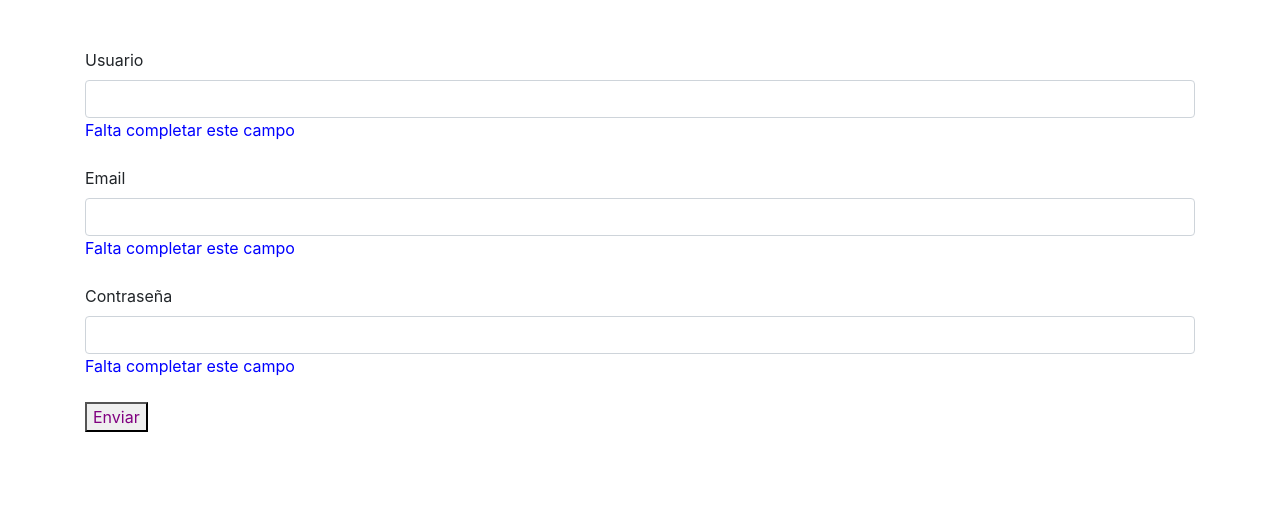
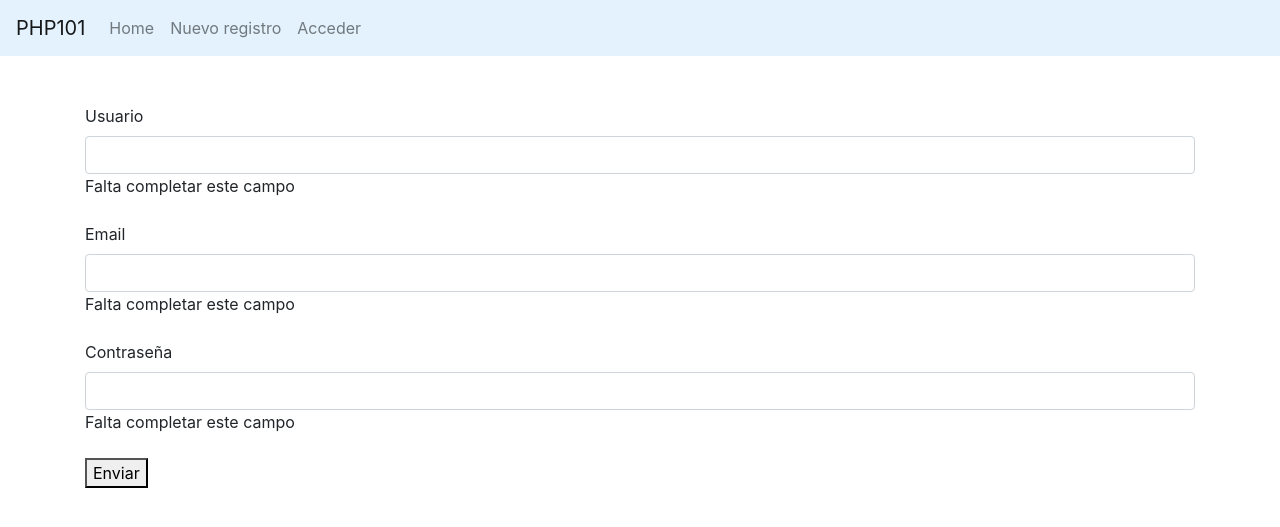
Before and after one commit to marcu87/php101, a PHP site: page /registerForm.php in a window 1280 px wide. Shown: the top 527 px of the page. Run offline with PHP 8.4, Linux system fonts and the light colour scheme.

Commit message:
Style / Footer / Header

```diff
--- /dev/null
+++ b/footer.php
@@ -0,0 +1,3 @@
+</body>
+
+</html>
--- /dev/null
+++ b/header.php
@@ -0,0 +1,31 @@
+<!DOCTYPE html>
+<html lang="en">
+
+<head>
+    <meta charset="UTF-8">
+    <meta name="viewport" content="width=device-width, initial-scale=1.0">
+    <title>Register form</title>
+    <link rel="stylesheet" href="https://cdn.jsdelivr.net/npm/bootstrap@4.5.3/dist/css/bootstrap.min.css" integrity="sha384-TX8t27EcRE3e/ihU7zmQxVncDAy5uIKz4rEkgIXeMed4M0jlfIDPvg6uqKI2xXr2" crossorigin="anonymous">
+    <script src="https://code.jquery.com/jquery-3.5.1.slim.min.js" integrity="sha384-DfXdz2htPH0lsSSs5nCTpuj/zy4C+OGpamoFVy38MVBnE+IbbVYUew+OrCXaRkfj" crossorigin="anonymous"></script>
+    <script src="https://cdn.jsdelivr.net/npm/bootstrap@4.5.3/dist/js/bootstrap.bundle.min.js" integrity="sha384-ho+j7jyWK8fNQe+A12Hb8AhRq26LrZ/JpcUGGOn+Y7RsweNrtN/tE3MoK7ZeZDyx" crossorigin="anonymous"></script>
+    <style>
+        .navbar-light {
+            background-color: #e3f2fd !important;
+        }
+    </style>
+</head>
+
+<body>
+    <nav class="navbar navbar-expand-lg navbar-light bg-light mb-5">
+        <a class="navbar-brand" href="#">PHP101</a>
+        <button class="navbar-toggler" type="button" data-toggle="collapse" data-target="#navbarNavAltMarkup" aria-controls="navbarNavAltMarkup" aria-expanded="false" aria-label="Toggle navigation">
+            <span class="navbar-toggler-icon"></span>
+        </button>
+        <div class="collapse navbar-collapse" id="navbarNavAltMarkup">
+            <div class="navbar-nav">
+                <a class="nav-link" href="/php101">Home</a>
+                <a class="nav-link" href="registerForm.php">Nuevo registro</a>
+                <a class="nav-link" href="loginForm.php">Acceder</a>
+            </div>
+        </div>
+    </nav>
--- a/registerForm.php
+++ b/registerForm.php
@@ -7,28 +7,10 @@ $errors = [
     'email',
     'password'
 ];
+
+require __DIR__ . '/header.php';
+
 ?>
-<!DOCTYPE html>
-<html lang="en">
-<head>
-    <br>
-    <br>
-    <meta charset="UTF-8">
-    <meta name="viewport" content="width=device-width, initial-scale=1.0">
-    <title>Register form</title>
-    <link rel="stylesheet" href="https://cdn.jsdelivr.net/npm/bootstrap@4.5.3/dist/css/bootstrap.min.css" integrity="sha384-TX8t27EcRE3e/ihU7zmQxVncDAy5uIKz4rEkgIXeMed4M0jlfIDPvg6uqKI2xXr2" crossorigin="anonymous">
-    <script src="https://code.jquery.com/jquery-3.5.1.slim.min.js" integrity="sha384-DfXdz2htPH0lsSSs5nCTpuj/zy4C+OGpamoFVy38MVBnE+IbbVYUew+OrCXaRkfj" crossorigin="anonymous"></script>
-    <script src="https://cdn.jsdelivr.net/npm/bootstrap@4.5.3/dist/js/bootstrap.bundle.min.js" integrity="sha384-ho+j7jyWK8fNQe+A12Hb8AhRq26LrZ/JpcUGGOn+Y7RsweNrtN/tE3MoK7ZeZDyx" crossorigin="anonymous"></script>
-    <style>
-        .input-error-message {
-            color: blue;
-        }
-        .submit-button {
-            color: purple;
-        }
-    </style>
-</head>
-<body>
     <div class="container">
     <form action="register.php" method="POST">
             <label for="username"> Usuario </label>
```
Also changed, not shown: index.php (+5 -14 lines), loginForm.php (+3 -27 lines).
